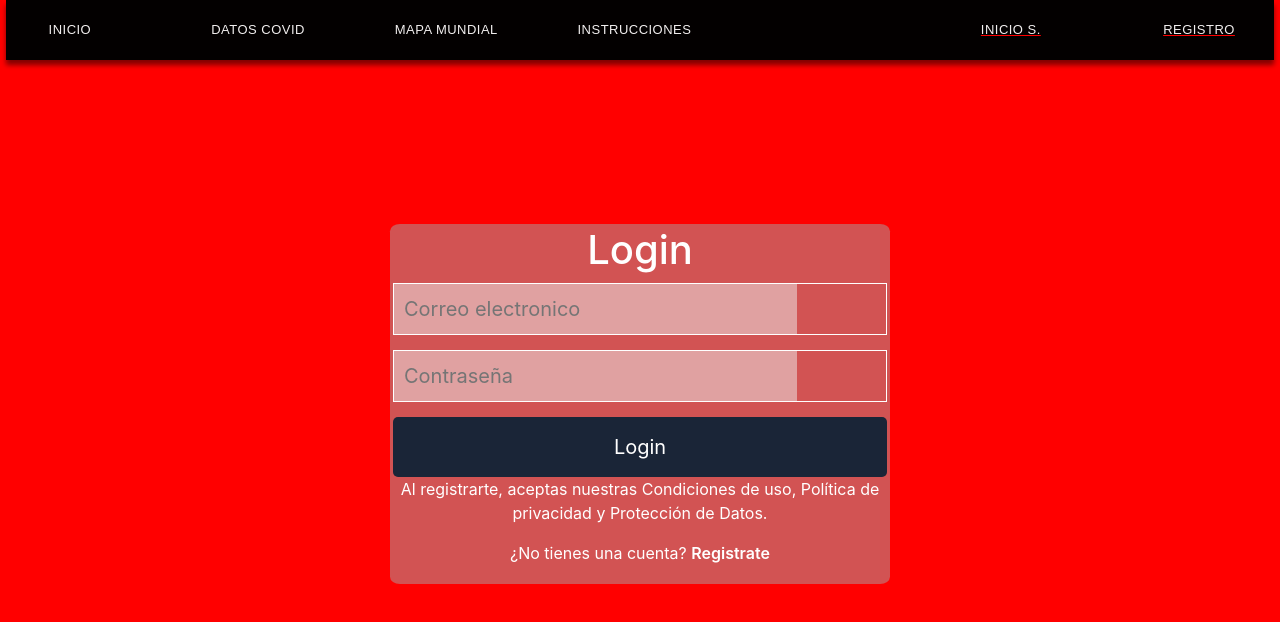
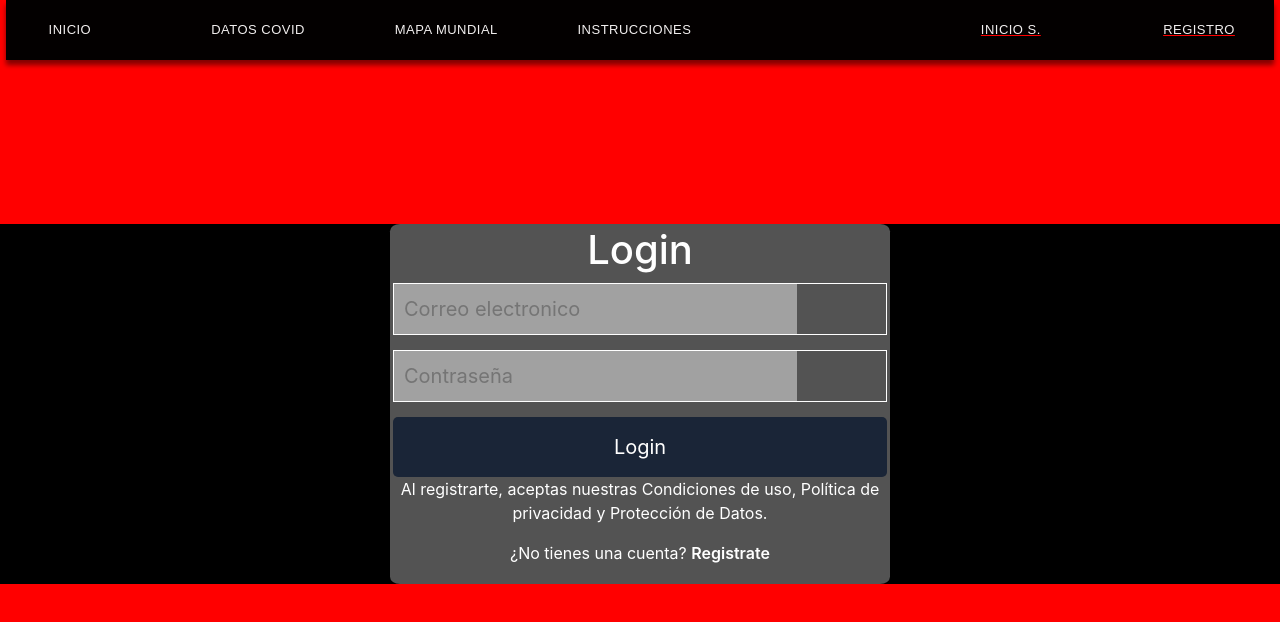
Before and after one commit to juanmahecha9/app-nsg, an Angular app in the folder NSG-APP/: page /inicio-sesion in a window 1280 px wide. Shown: the top 622 px of the page. Built offline with nearby package versions, Linux system fonts and the light colour scheme.

Commit message:
contendores banderas

```diff
--- a/NSG-APP/src/app/componentes/africa/africa.component.html
+++ b/NSG-APP/src/app/componentes/africa/africa.component.html
@@ -68,6 +68,9 @@
   </div>
 </div>
  -->
+ <br>
+ <h5>Africa</h5>
+ <br>
  <section>
  <div class="container-fluid">
    <div class="scrolling-wrapper row flex-row flex-nowrap mt-4 pb-4">
--- a/NSG-APP/src/app/componentes/inicio-sesion/inicio-sesion.component.html
+++ b/NSG-APP/src/app/componentes/inicio-sesion/inicio-sesion.component.html
@@ -1,4 +1,5 @@
 <main>
+
     <div class="contenderorForm">
         <form class="formulario" (ngSubmit)="login()">
             <h1>Login</h1>
@@ -21,5 +22,4 @@
         </form>
     </div>
 
-
 </main>
--- a/NSG-APP/src/app/componentes/inicio-sesion/inicio-sesion.component.scss
+++ b/NSG-APP/src/app/componentes/inicio-sesion/inicio-sesion.component.scss
@@ -1,5 +1,7 @@
 
-
+main{
+    background-color: black;
+}
 .contenderorForm {
     width: 100%;
     margin-top: 250px;
```
